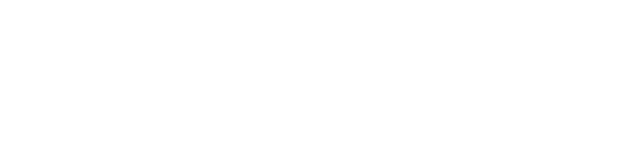
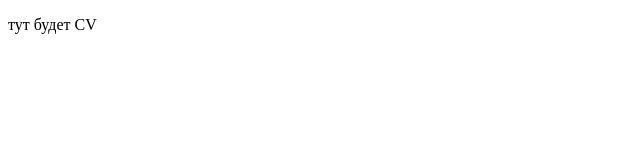
Before and after one commit to IrinaTheFirst/rsschool-cv, a plain HTML site: page index.html in a window 1280 px wide. Shown: the whole page, without its empty margins (0-640 px from the left). Drawn offline with Linux system fonts and the light colour scheme.

Commit message:
feat: add some temporary html code for validation

```diff
--- a/index.html
+++ b/index.html
@@ -7,6 +7,6 @@
     <title>CV</title>
 </head>
 <body>
-
+    <p>тут будет CV</p>
 </body>
 </html>
```
